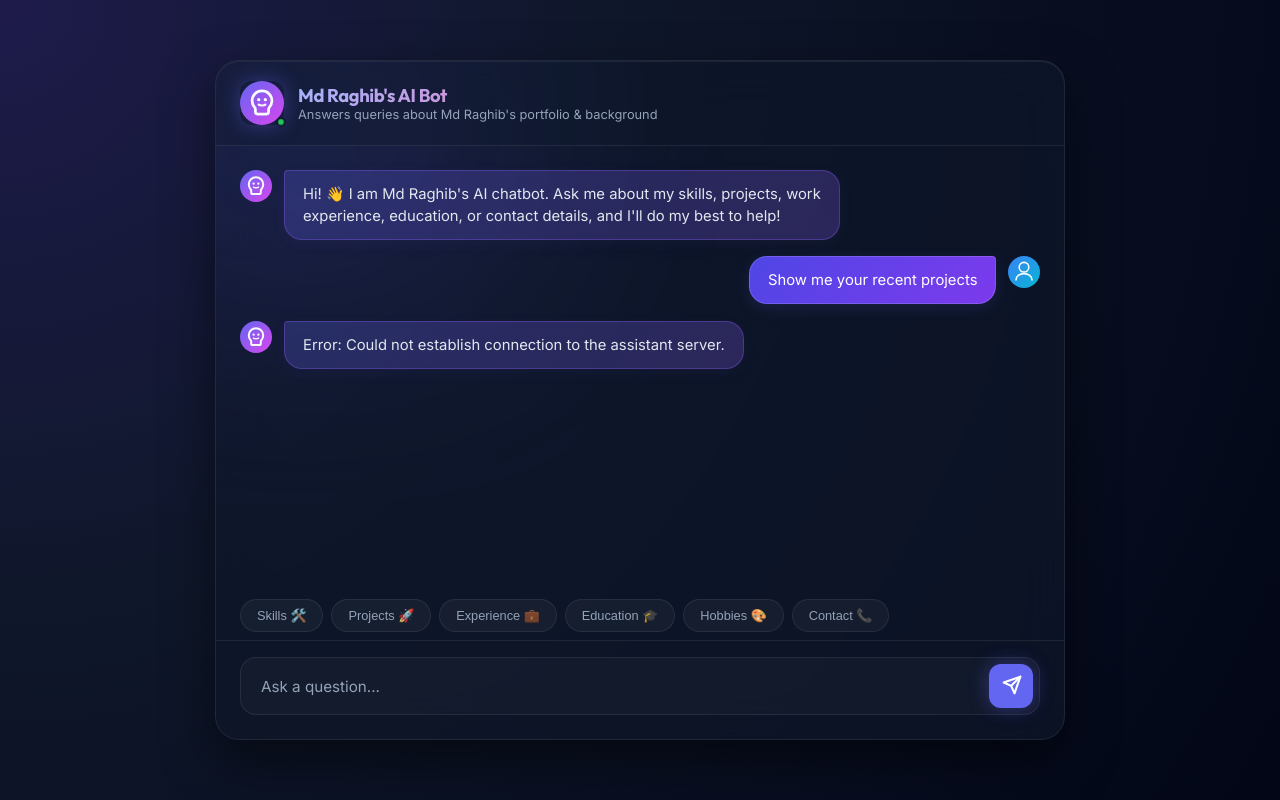
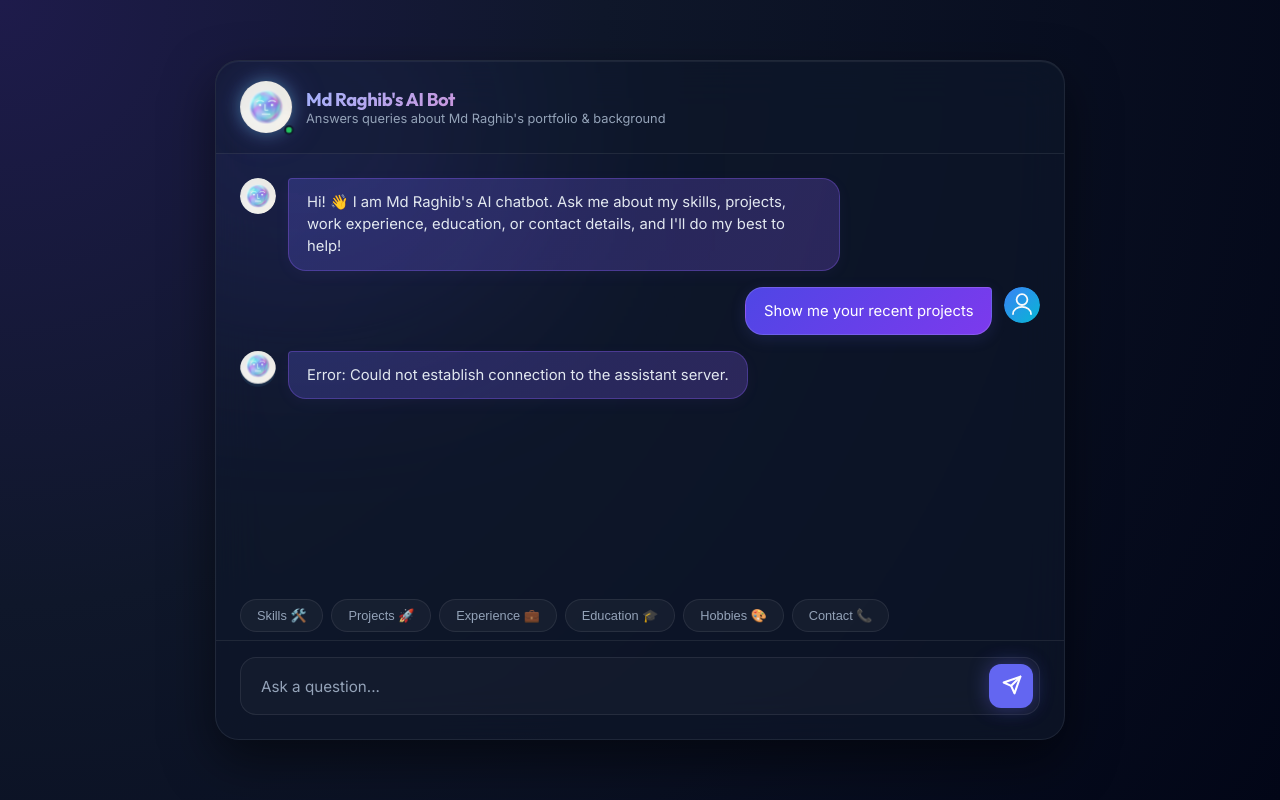
Before and after one commit to Raghib6289/protfolio, a website: page personal_ai/index.html in a window 1280 px wide. Both pictures are taken after a click on the button "Projects 🚀". Drawn offline with Linux system fonts and the light colour scheme; no server answers.

Commit message:
feat: replace bot avatar with ethereal aurora character

```diff
--- a/personal_ai/index.html
+++ b/personal_ai/index.html
@@ -102,15 +102,24 @@
 
     .avatar-wrapper {
       position: relative;
-      width: 44px;
-      height: 44px;
+      width: 52px;
+      height: 52px;
     }
 
     .bot-avatar {
       width: 100%;
       height: 100%;
-      border-radius: 12px;
-      box-shadow: var(--accent-glow);
+      border-radius: 50%;
+      object-fit: cover;
+      box-shadow: 0 0 18px rgba(99, 200, 241, 0.45), 0 0 40px rgba(139, 92, 246, 0.2);
+      animation: floatAvatar 4s ease-in-out infinite;
+      background: transparent;
+    }
+
+    @keyframes floatAvatar {
+      0%   { transform: translateY(0px); }
+      50%  { transform: translateY(-5px); }
+      100% { transform: translateY(0px); }
     }
 
     .status-dot {
@@ -197,9 +206,25 @@
     }
 
     .msg-avatar {
-      width: 32px;
-      height: 32px;
+      width: 36px;
+      height: 36px;
       flex-shrink: 0;
+      border-radius: 50%;
+      overflow: hidden;
+    }
+
+    .msg-avatar img {
+      width: 100%;
+      height: 100%;
+      object-fit: cover;
+      border-radius: 50%;
+      box-shadow: 0 0 10px rgba(99, 200, 241, 0.3);
+      animation: floatAvatar 4s ease-in-out infinite;
+    }
+
+    .msg-avatar svg {
+      width: 100%;
+      height: 100%;
     }
 
     .msg-bubble {
@@ -467,18 +492,7 @@
     <header class="chat-header">
       <div class="bot-info">
         <div class="avatar-wrapper">
-          <svg class="bot-avatar" width="44" height="44" viewBox="0 0 40 40" fill="none" xmlns="http://www.w3.org/2000/svg">
-            <circle cx="20" cy="20" r="20" fill="url(#bot-grad)"/>
-            <path d="M20 9C15.03 9 11 13.03 11 18C11 20.31 11.88 22.42 13.31 24.03C13.74 24.51 14 25.13 14 25.78V28C14 29.1 14.9 30 16 30H24C25.1 30 26 29.1 26 28V25.78C26 25.13 26.26 24.51 26.69 24.03C28.12 22.42 29 20.31 29 18C29 13.03 24.97 9 20 9Z" stroke="#f8fafc" stroke-width="2.5" stroke-linecap="round" stroke-linejoin="round"/>
-            <path d="M17 17H17.01M23 17H23.01" stroke="#f8fafc" stroke-width="3" stroke-linecap="round" stroke-linejoin="round"/>
-            <path d="M17 21.5C18 22.5 22 22.5 23 21.5" stroke="#f8fafc" stroke-width="2" stroke-linecap="round"/>
-            <defs>
-              <linearGradient id="bot-grad" x1="0" y1="0" x2="40" y2="40" gradientUnits="userSpaceOnUse">
-                <stop stop-color="#6366f1"/>
-                <stop offset="1" stop-color="#d946ef"/>
-              </linearGradient>
-            </defs>
-          </svg>
+          <img class="bot-avatar" src="aurora_avatar.png" alt="AI Avatar">
           <div class="status-dot"></div>
         </div>
         <div class="bot-details">
@@ -492,18 +506,7 @@
     <main class="chat-messages" id="chatMessages">
       <div class="message bot">
         <div class="msg-avatar">
-          <svg width="32" height="32" viewBox="0 0 40 40" fill="none" xmlns="http://www.w3.org/2000/svg">
-            <circle cx="20" cy="20" r="20" fill="url(#bot-grad-sm)"/>
-            <path d="M20 9C15.03 9 11 13.03 11 18C11 20.31 11.88 22.42 13.31 24.03C13.74 24.51 14 25.13 14 25.78V28C14 29.1 14.9 30 16 30H24C25.1 30 26 29.1 26 28V25.78C26 25.13 26.26 24.51 26.69 24.03C28.12 22.42 29 20.31 29 18C29 13.03 24.97 9 20 9Z" stroke="#f8fafc" stroke-width="2.5" stroke-linecap="round" stroke-linejoin="round"/>
-            <path d="M17 17H17.01M23 17H23.01" stroke="#f8fafc" stroke-width="3" stroke-linecap="round" stroke-linejoin="round"/>
-            <path d="M17 21.5C18 22.5 22 22.5 23 21.5" stroke="#f8fafc" stroke-width="2" stroke-linecap="round"/>
-            <defs>
-              <linearGradient id="bot-grad-sm" x1="0" y1="0" x2="40" y2="40" gradientUnits="userSpaceOnUse">
-                <stop stop-color="#6366f1"/>
-                <stop offset="1" stop-color="#d946ef"/>
-              </linearGradient>
-            </defs>
-          </svg>
+          <img src="aurora_avatar.png" alt="AI Avatar">
         </div>
         <div class="msg-bubble">
           Hi! 👋 I am Md Raghib's AI chatbot. Ask me about my skills, projects, work experience, education, or contact details, and I'll do my best to help!
@@ -575,27 +578,15 @@
 
       let avatarSvg = '';
       if (sender === 'bot') {
-        avatarSvg = `
-          <svg width="32" height="32" viewBox="0 0 40 40" fill="none" xmlns="http://www.w3.org/2000/svg">
-            <circle cx="20" cy="20" r="20" fill="url(#b-grad)"/>
-            <path d="M20 9C15.03 9 11 13.03 11 18C11 20.31 11.88 22.42 13.31 24.03C13.74 24.51 14 25.13 14 25.78V28C14 29.1 14.9 30 16 30H24C25.1 30 26 29.1 26 28V25.78C26 25.13 26.26 24.51 26.69 24.03C28.12 22.42 29 20.31 29 18C29 13.03 24.97 9 20 9Z" stroke="#f8fafc" stroke-width="2.5" stroke-linecap="round" stroke-linejoin="round"/>
-            <path d="M17 17H17.01M23 17H23.01" stroke="#f8fafc" stroke-width="3" stroke-linecap="round" stroke-linejoin="round"/>
-            <path d="M17 21.5C18 22.5 22 22.5 23 21.5" stroke="#f8fafc" stroke-width="2" stroke-linecap="round"/>
-            <defs>
-              <linearGradient id="b-grad" x1="0" y1="0" x2="40" y2="40" gradientUnits="userSpaceOnUse">
-                <stop stop-color="#6366f1"/>
-                <stop offset="1" stop-color="#d946ef"/>
-              </linearGradient>
-            </defs>
-          </svg>`;
+        avatarSvg = `<img src="aurora_avatar.png" alt="AI Avatar">`;
       } else {
         avatarSvg = `
-          <svg width="32" height="32" viewBox="0 0 40 40" fill="none" xmlns="http://www.w3.org/2000/svg">
-            <circle cx="20" cy="20" r="20" fill="url(#u-grad)"/>
+          <svg width="36" height="36" viewBox="0 0 40 40" fill="none" xmlns="http://www.w3.org/2000/svg">
+            <circle cx="20" cy="20" r="20" fill="url(#u-grad-${Date.now()})"/>
             <path d="M20 20C23.3137 20 26 17.3137 26 14C26 10.6863 23.3137 8 20 8C16.6863 8 14 10.6863 14 14C14 17.3137 16.6863 20 20 20Z" stroke="#f8fafc" stroke-width="2" stroke-linecap="round" stroke-linejoin="round"/>
             <path d="M10 30C10 25.5817 14.4772 22 20 22C25.5228 22 30 25.5817 30 30" stroke="#f8fafc" stroke-width="2" stroke-linecap="round" stroke-linejoin="round"/>
             <defs>
-              <linearGradient id="u-grad" x1="0" y1="0" x2="40" y2="40" gradientUnits="userSpaceOnUse">
+              <linearGradient id="u-grad-${Date.now()}" x1="0" y1="0" x2="40" y2="40" gradientUnits="userSpaceOnUse">
                 <stop stop-color="#3b82f6"/>
                 <stop offset="1" stop-color="#06b6d4"/>
               </linearGradient>
```
Also changed, not shown: personal_ai/aurora_avatar.png (added).
